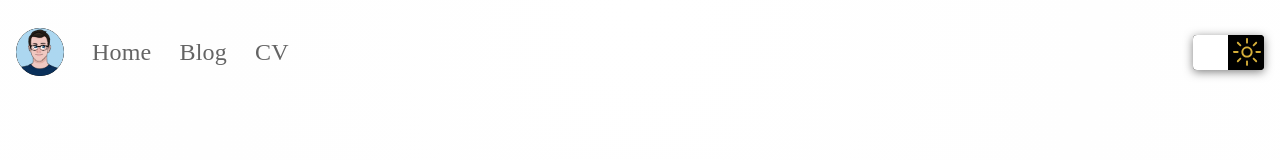
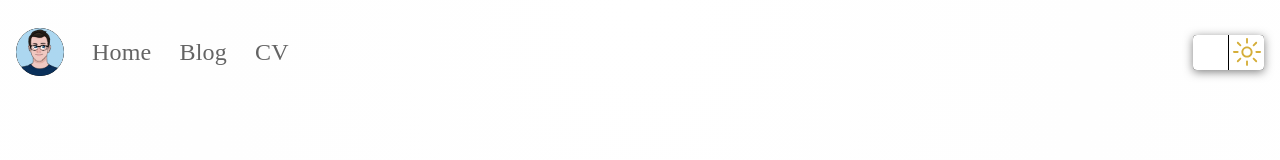
Before and after one commit to phunkren/ajames, a Next.js app: page / in a window 1280 px wide. Shown: the top 160 px of the page. Built offline with nearby package versions, Linux system fonts and the light colour scheme.

Commit message:
persist theme on page refresh

```diff
--- a/components/Theme.tsx
+++ b/components/Theme.tsx
@@ -9,10 +9,9 @@ import React, {
   useMemo,
   useCallback,
 } from "react";
+import { useLocalStorage } from "../hooks/useLocalStorage";
 import { styled } from "../stitches.config";
 import { Theme } from "../types/theme";
-import { Button } from "./Button";
-import { Box } from "./Layout";
 
 // Create the theme context
 export const ThemeContext = createContext({
@@ -60,8 +59,7 @@ const ToggleGroupItem = styled(ToggleGroup.Item, {
 
 // Create the theme provider component
 export function ThemeProvider({ children }: { children: React.ReactNode }) {
-  // State to store the current theme
-  const [theme, setTheme] = useState<Theme>(Theme.LIGHT);
+  const [theme, setTheme] = useLocalStorage<Theme>("theme");
 
   const handleThemeChange = useCallback((newTheme: Theme) => {
     setTheme(newTheme);
@@ -77,13 +75,18 @@ export function ThemeProvider({ children }: { children: React.ReactNode }) {
 
   // Use effect to update the theme based on system preferences
   useEffect(() => {
-    const systemPrefersDark = window.matchMedia?.(
+    const systemPrefersDark = window?.matchMedia?.(
       `(prefers-color-scheme: ${Theme.DARK})`
     ).matches;
 
-    setTheme(systemPrefersDark ? Theme.DARK : Theme.LIGHT);
+    // If theme isn't stored in local storage, use system default
+    if (!theme) {
+      setTheme(systemPrefersDark ? Theme.DARK : Theme.LIGHT);
+    }
   }, []);
 
+  // Update the data-theme attribute on the body element
+  // This allows us to set the background gradient on the parent element
   useEffect(() => {
     document.body.setAttribute("data-theme", theme);
   }, [theme]);
```
